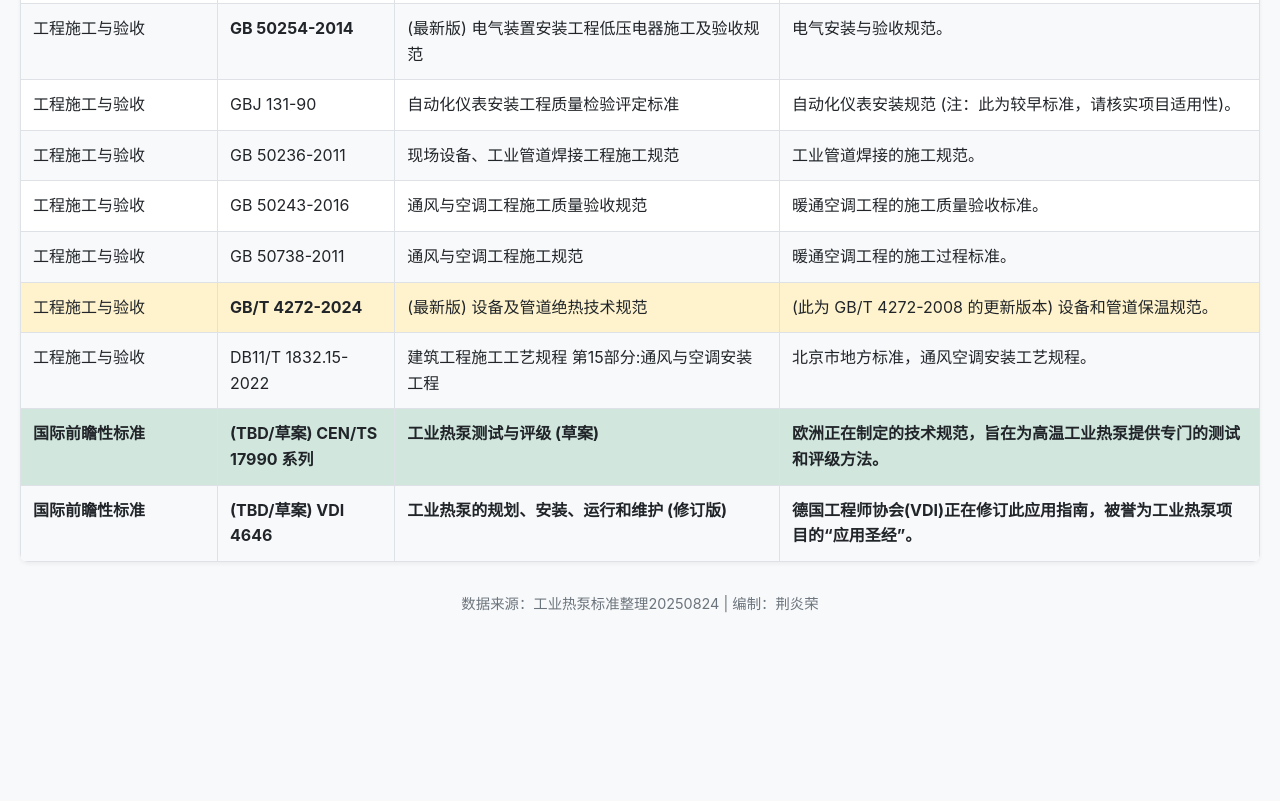
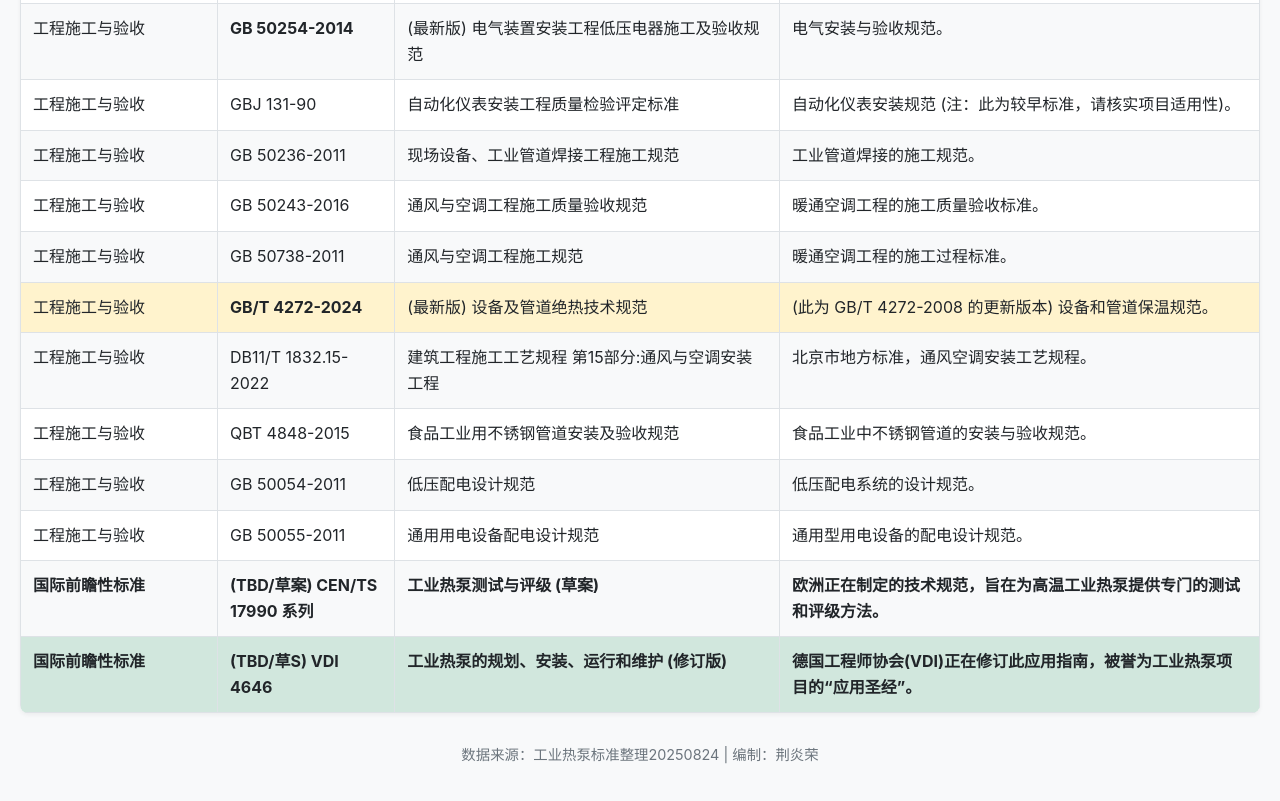
Before and after one commit to jingyanrong548-del/Industrial-Heat-Pump-Standard-Quick-Reference-Manual, a plain HTML site: page index.html in a window 1280 px wide. Shown: the part 2071-2872 px from the top of the page. Before the commit the page ends 2720 px from the top, so only its background shows below. Drawn offline with Linux system fonts and the light colour scheme.

Commit message:
增加施工标准

```diff
--- a/index.html
+++ b/index.html
@@ -380,6 +380,27 @@
                 "status": "current"
             },
             {
+                "category": "工程施工与验收",
+                "stdNumber": "QBT 4848-2015",
+                "stdName": "食品工业用不锈钢管道安装及验收规范",
+                "coreContent": "食品工业中不锈钢管道的安装与验收规范。",
+                "status": "current"
+            },
+            {
+                "category": "工程施工与验收",
+                "stdNumber": "GB 50054-2011",
+                "stdName": "低压配电设计规范",
+                "coreContent": "低压配电系统的设计规范。",
+                "status": "current"
+            },
+            {
+                "category": "工程施工与验收",
+                "stdNumber": "GB 50055-2011",
+                "stdName": "通用用电设备配电设计规范",
+                "coreContent": "通用型用电设备的配电设计规范。",
+                "status": "current"
+            },
+            {
                 "category": "国际前瞻性标准",
                 "stdNumber": "(TBD/草案) CEN/TS 17990 系列",
                 "stdName": "工业热泵测试与评级 (草案)",
@@ -388,7 +409,7 @@
             },
             {
                 "category": "国际前瞻性标准",
-                "stdNumber": "(TBD/草案) VDI 4646",
+                "stdNumber": "(TBD/草S) VDI 4646",
                 "stdName": "工业热泵的规划、安装、运行和维护 (修订版)",
                 "coreContent": "德国工程师协会(VDI)正在修订此应用指南，被誉为工业热泵项目的“应用圣经”。",
                 "status": "upcoming"
```
